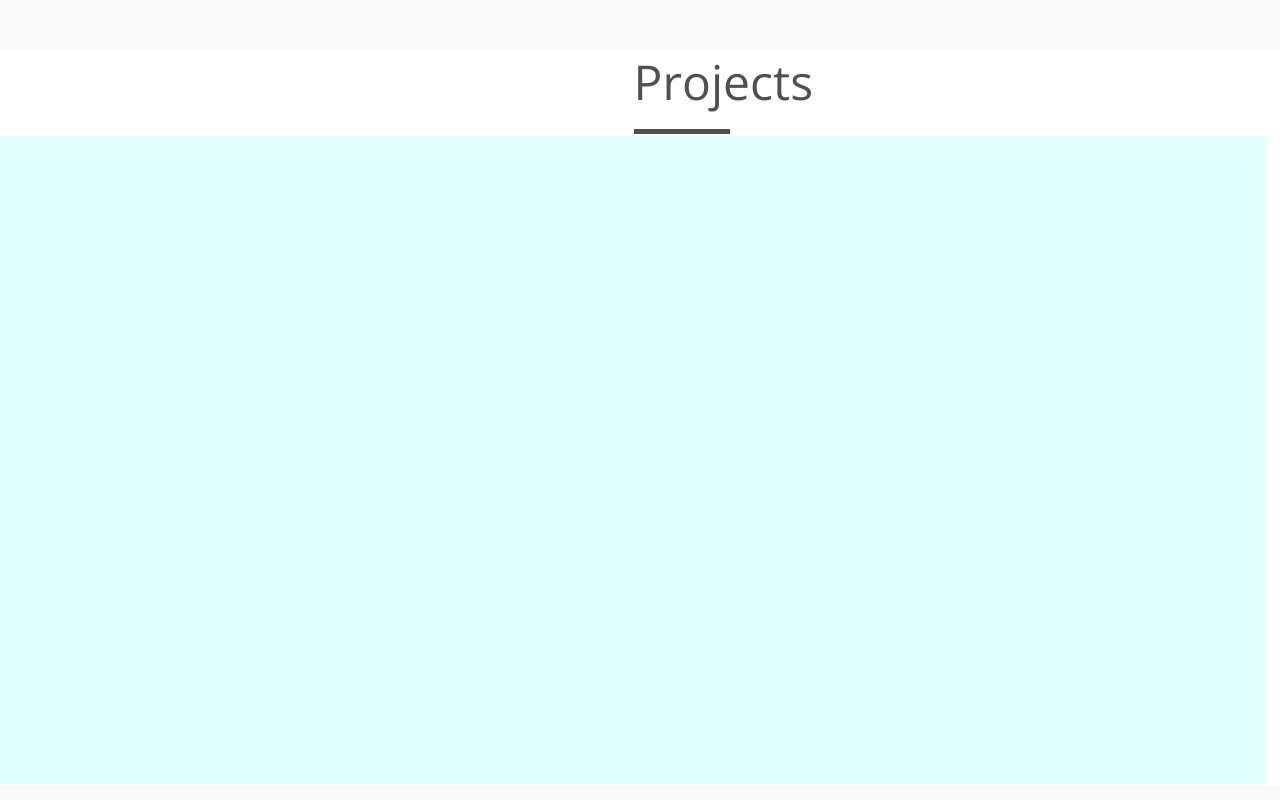
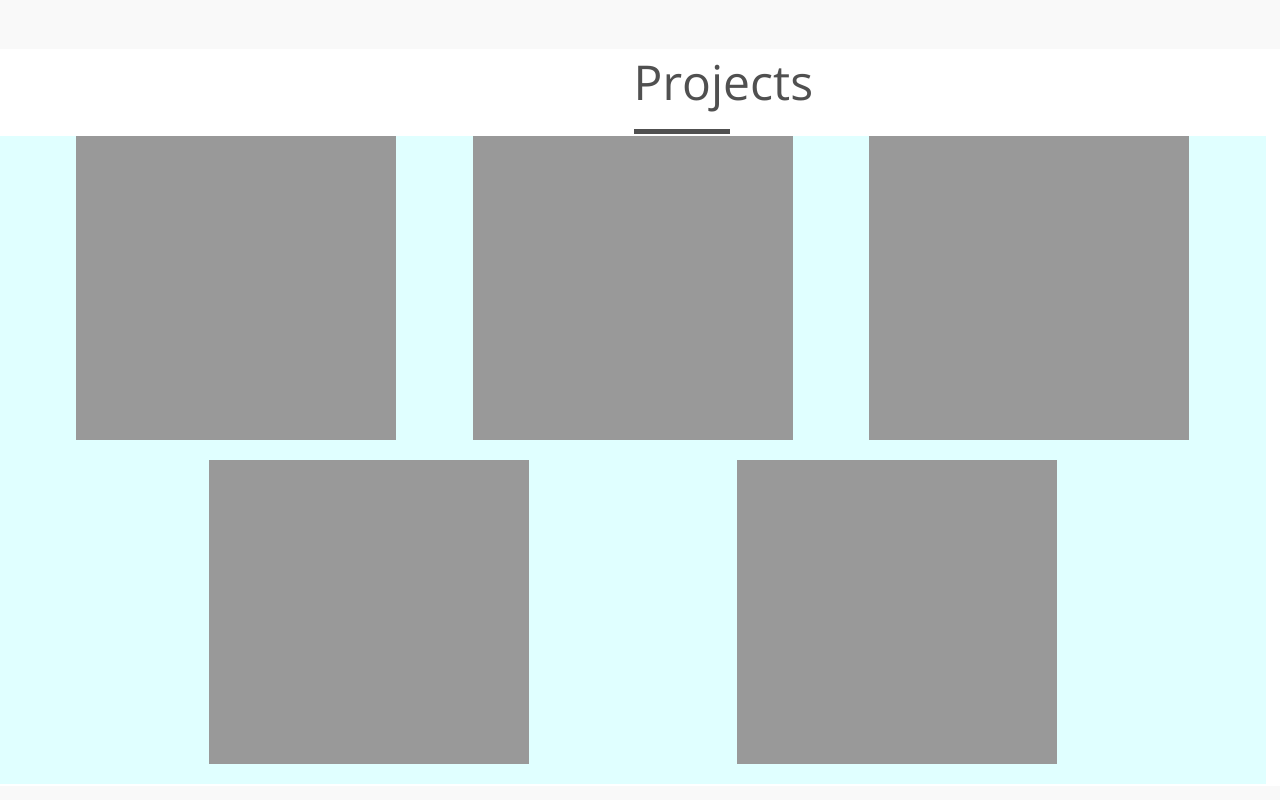
Before and after one commit to Mike2081/portfolio, a React (Create React App) app: page / in a window 1280 px wide. Shown: the part 1585-2385 px from the top of the page. Built offline with nearby package versions, Linux system fonts and the light colour scheme.

Commit message:
Finished visual layout of project squares

```diff
--- a/src/components/App.js
+++ b/src/components/App.js
@@ -100,7 +100,13 @@ class App extends Component {
         <div className='App__spacer'>
           <div className='App__projects' ref={(section) => {this.Projects = section}}>
             <div className='App__projects__header'>Projects</div>
-            <div className='App__projects__case'></div>
+            <div className='App__projects__case'>
+              <div className='App__projects__case__demo'></div>
+              <div className='App__projects__case__demo'></div>
+              <div className='App__projects__case__demo'></div>
+              <div className='App__projects__case__demo'></div>
+              <div className='App__projects__case__demo'></div>
+            </div>
           </div>
         </div>
         <div className='App__nav'>
--- a/src/styles/App.css
+++ b/src/styles/App.css
@@ -645,6 +645,20 @@
   height: 81vh;
   width: 98.9vw;
   background: lightcyan;
+  display: -webkit-box;
+  display: -ms-flexbox;
+  display: flex;
+  -ms-flex-wrap: wrap;
+      flex-wrap: wrap;
+  -webkit-box-pack: space-evenly;
+      -ms-flex-pack: space-evenly;
+          justify-content: space-evenly;
+}
+
+.App__projects__case__demo {
+  height: 38vh;
+  width: 25vw;
+  background-color: #999;
 }
 
 .App__nav {
--- a/src/styles/App.scss
+++ b/src/styles/App.scss
@@ -339,6 +339,19 @@
             height: 81vh;
             width: 98.9vw;
             background: lightcyan;
+            display: flex;
+            flex-wrap: wrap;
+            justify-content: space-evenly;
+            &__demo{
+                height: 38vh;
+                width:25vw;
+                background-color: #999;
+            }
+            // &__stock{
+            //     height: 20vh;
+            //     width:20vw;
+            //     background-color: #999;
+            // }
         }
     }
     &__nav{
```
Also changed, not shown: 1 other file (tests, documents, lock files or other folders).
